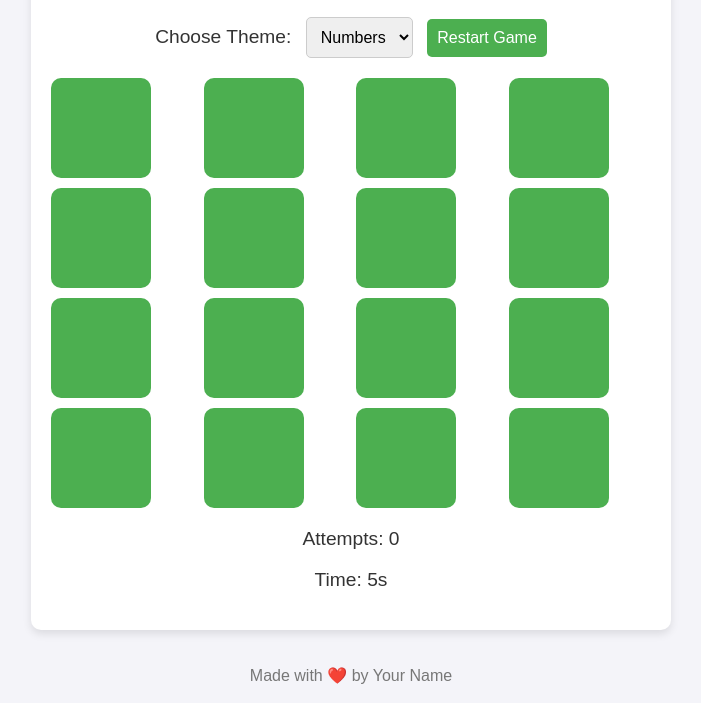
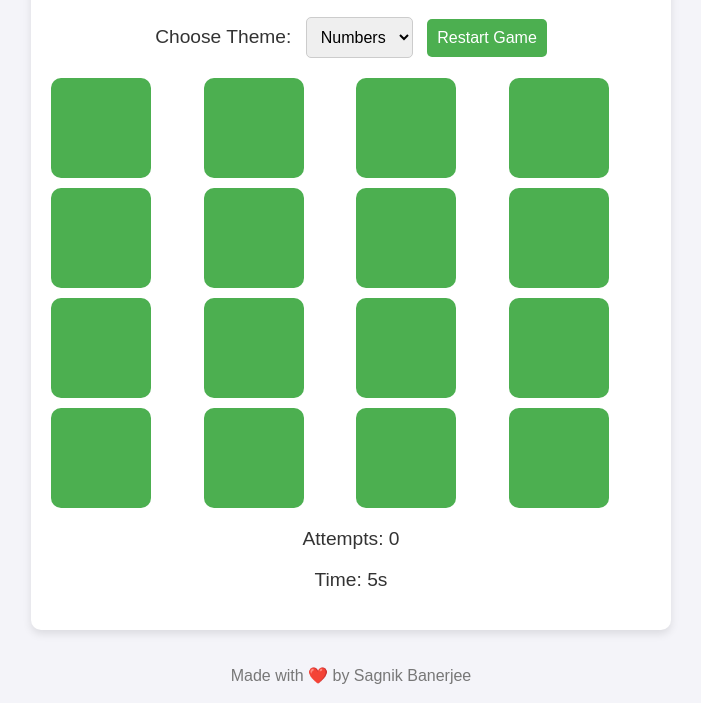
Before and after one commit to sagnik1729/Matching-Pairs-Memory-Game, a plain HTML site: page index.html in a window 1280 px wide. Shown: the part 97-800 px from the top of the page, without its empty margins (289-990 px from the left). Drawn offline with Linux system fonts and the light colour scheme.

Commit message:
Update index.html

```diff
--- a/index.html
+++ b/index.html
@@ -32,7 +32,7 @@
         </div>
     </div>
     <footer>
-        <p>Made with ❤️ by Your Name</p>
+        <p>Made with ❤️ by Sagnik Banerjee</p>
     </footer>
     <audio id="flip-sound" src="flip.mp3"></audio>
     <audio id="match-sound" src="match.mp3"></audio>
```
